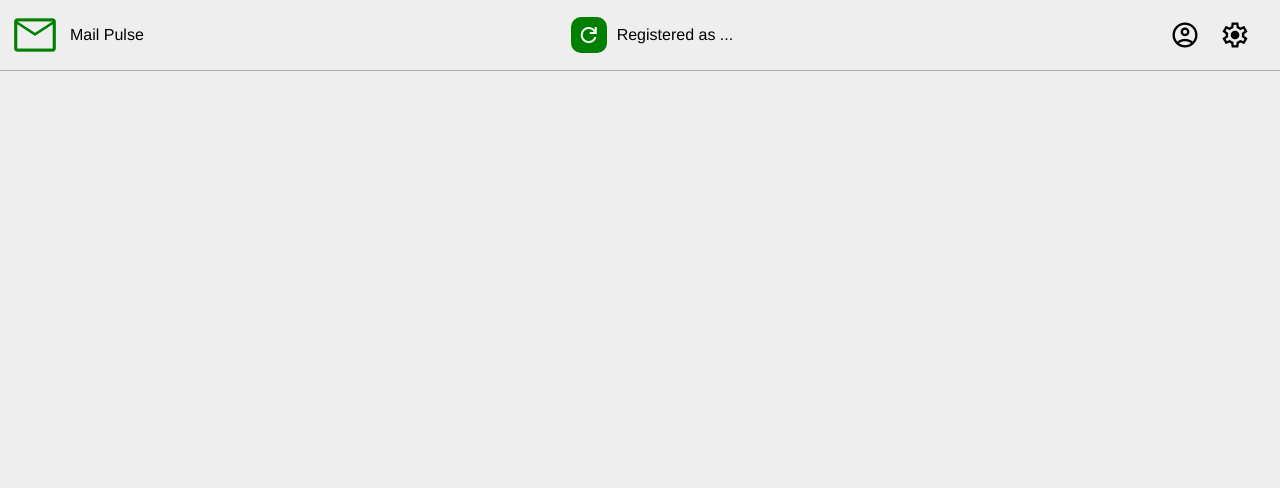
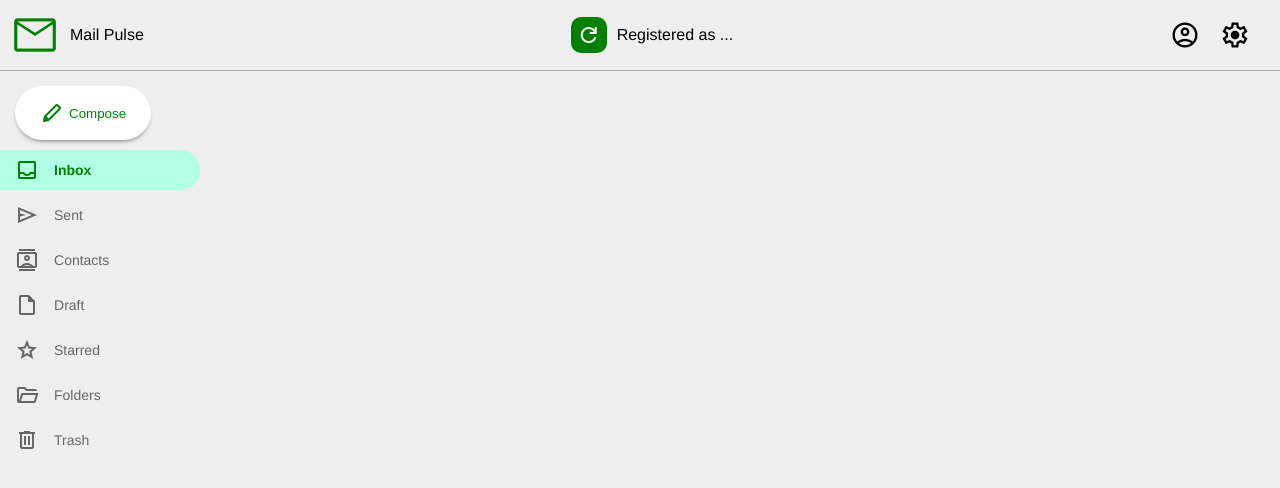
Before and after one commit to Mohamed-code-13/mail-pulse, a Vue app in the folder front-end-mail-server/: page /home in a window 1280 px wide. Shown: the top 488 px of the page. Built offline with nearby package versions, Linux system fonts and the light colour scheme.

Commit message:
Finishing styling the Side bar.

```diff
--- /dev/null
+++ b/front-end-mail-server/src/components/MainBody.vue
@@ -0,0 +1,13 @@
+<template>
+  <div class="main-body">
+    <SideBar />
+  </div>
+</template>
+
+<script>
+import SideBar from './SideBar.vue'
+
+export default { components: { SideBar } }
+</script>
+
+<style scoped></style>
--- /dev/null
+++ b/front-end-mail-server/src/components/SideBar.vue
@@ -0,0 +1,126 @@
+<template>
+  <div class="side-bar">
+    <button class="compose">
+      <span class="material-symbols-outlined"> stylus </span>
+      Compose
+    </button>
+    <div
+      v-for="option in options"
+      @click="chooseOption(option.title)"
+      :class="{ option, activeOption: option.title === activeOption }"
+      :key="option"
+    >
+      <span class="material-symbols-outlined"> {{ option.icon }} </span>
+      <h3 class="option-title">{{ option.title }}</h3>
+    </div>
+  </div>
+</template>
+
+<script>
+import { ref, computed } from 'vue'
+
+export default {
+  setup() {
+    const activeOption = ref('Inbox')
+
+    const options = computed(() => [
+      { title: 'Inbox', icon: 'inbox' },
+      {
+        title: 'Sent',
+        icon: 'send'
+      },
+      {
+        title: 'Contacts',
+        icon: 'contacts'
+      },
+      {
+        title: 'Draft',
+        icon: 'draft'
+      },
+      {
+        title: 'Starred',
+        icon: 'star'
+      },
+      {
+        title: 'Folders',
+        icon: 'folder_open'
+      },
+      {
+        title: 'Trash',
+        icon: 'delete'
+      }
+    ])
+
+    const chooseOption = (op) => {
+      activeOption.value = op
+    }
+
+    return { activeOption, options, chooseOption }
+  }
+}
+</script>
+
+<style scoped>
+.side-bar {
+  text-align: left;
+  flex: 0.3;
+  max-width: 200px;
+  padding-right: 20px;
+}
+
+.compose {
+  display: flex;
+  align-items: center;
+  margin: 15px 0 10px 15px;
+  padding: 15px 25px;
+  border-radius: 30px;
+  color: green;
+  background: white;
+  cursor: pointer;
+  outline: none;
+  border: none;
+  box-shadow: 0px 3px 5px -3px rgba(0, 0, 0, 0.7);
+}
+
+.compose span {
+  background: white;
+  margin-right: 5px;
+}
+
+.option {
+  display: flex;
+  align-items: center;
+  height: 40px;
+  padding: 0 10px;
+  margin: 5px 0;
+  border-radius: 0 20px 20px 0;
+  cursor: pointer;
+  color: #666;
+}
+
+.option span {
+  padding: 5px;
+}
+
+.option h3 {
+  flex: 1;
+  margin-left: 10px;
+  font-size: 14px;
+  font-weight: 400;
+}
+
+.option:hover,
+.option:hover h3,
+.option:hover span,
+.activeOption,
+.activeOption h3,
+.activeOption span {
+  color: green;
+  background-color: rgb(177, 255, 228);
+}
+
+.activeOption h3,
+.option:hover h3 {
+  font-weight: 600;
+}
+</style>
--- a/front-end-mail-server/src/views/Home.vue
+++ b/front-end-mail-server/src/views/Home.vue
@@ -1,14 +1,16 @@
 <template>
   <div class="home">
     <Header />
+    <MainBody />
   </div>
 </template>
 
 <script>
 import Header from '@/components/Header.vue'
+import MainBody from '@/components/MainBody.vue'
 
 export default {
-  components: { Header }
+  components: { Header, MainBody }
 }
 </script>
 
```
